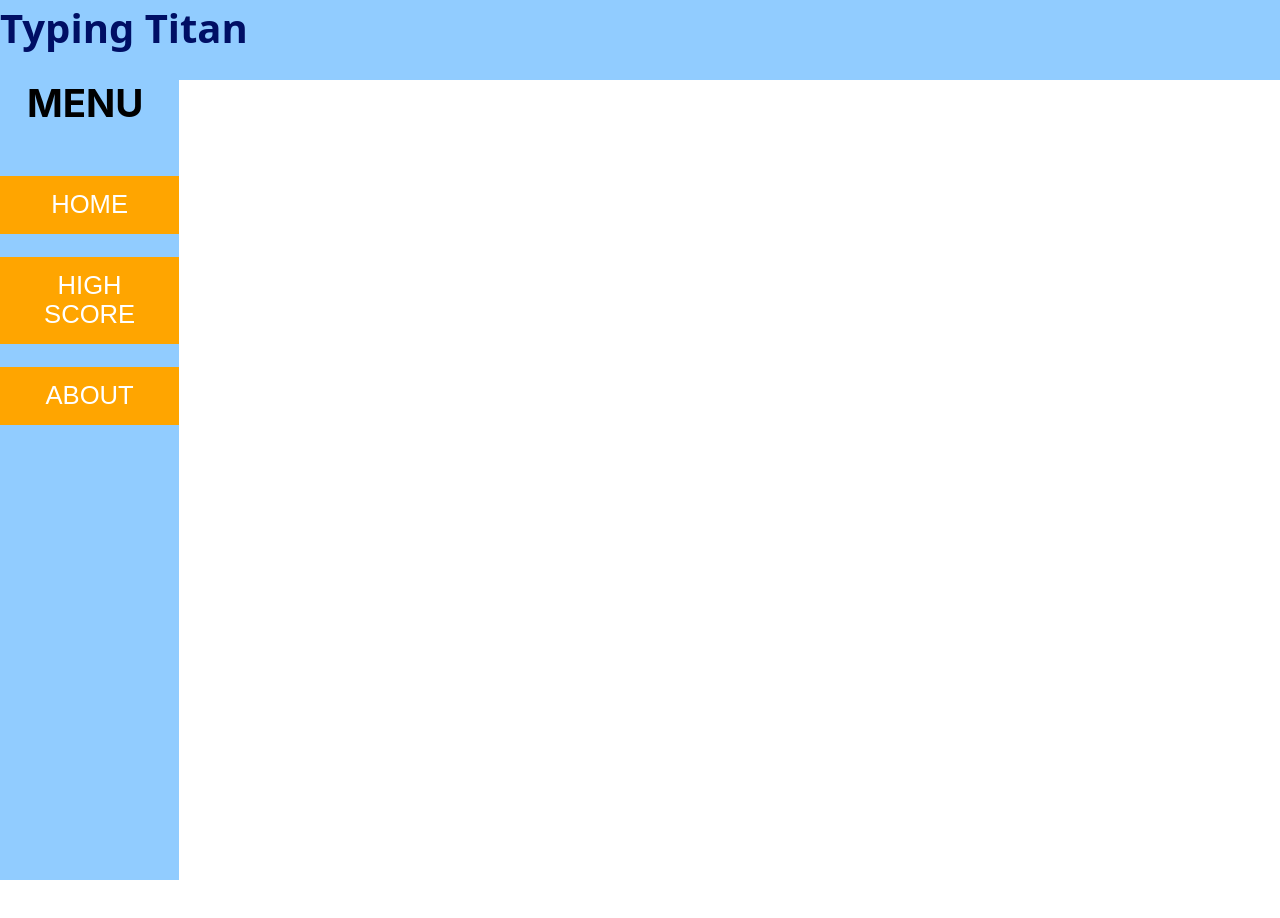
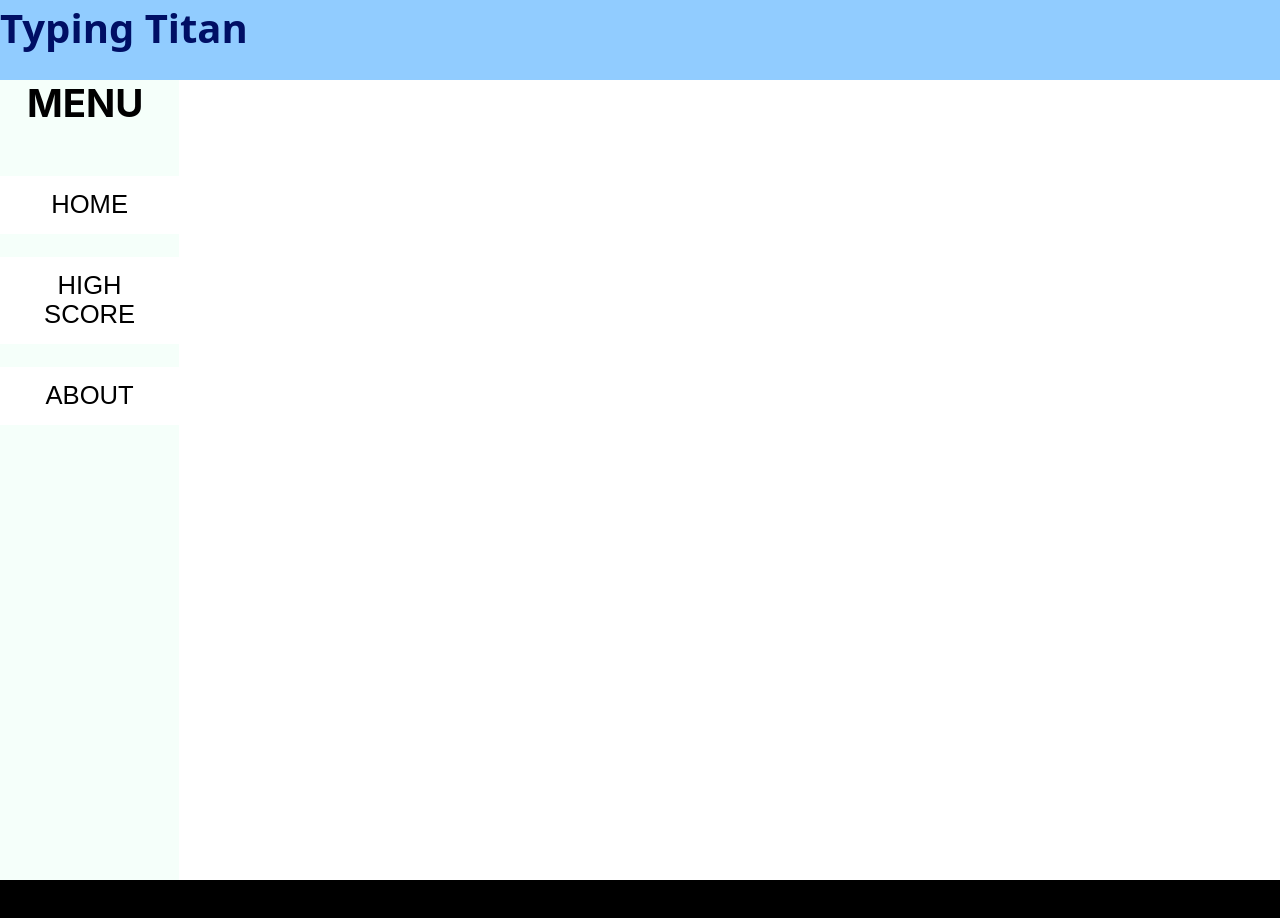
Before and after one commit to mammukb/typing_titan, a React (Create React App) app: page / in a window 1280 px wide. Shown: the top 918 px of the page. Before the commit the page ends 880 px from the top, so only its background shows below. Built offline with nearby package versions, Linux system fonts and the light colour scheme.

Commit message:
Design change

```diff
--- a/src/App.js
+++ b/src/App.js
@@ -6,6 +6,7 @@ import Home from  "./components/Home/Home"
 import Highscore from  "./components/Highscore/Highscore"
 import About from  "./components/About/About"
 import Game from "./components/Game/Game"
+import Footer from "./components/footer/Footer";
 
 
 
@@ -25,6 +26,7 @@ function App() {
   <Route   Component={Game} path="/game"  />
 </Routes>
 </div>
+<Footer/>
 
 
 
--- a/src/components/Namecard/Namecard.css
+++ b/src/components/Namecard/Namecard.css
@@ -5,7 +5,7 @@
     top: 0;
     width: 100%;
     height: 80px;
-
+    position: sticky;
 
 }
 .name{
--- a/src/components/Navbar/Navbar.css
+++ b/src/components/Navbar/Navbar.css
@@ -1,5 +1,5 @@
 .navbar{
-    background-color: #91ccff;
+    background-color:mintcream;
     height: 100vh;
     width: 14%;
 
@@ -19,9 +19,9 @@
 
 }
 .button {
-    background-color:#ffa500;
+    background-color:white;
     border: none;
-    color: white;
+    color: black;
     padding: 8% 14%;
     text-align: center;
     text-decoration: none;
@@ -30,6 +30,7 @@
     margin-top: 13%;
   }
   button:hover{
-    background-color:#b57f1b;
+    background-color :black;
+    color: white;
     cursor: pointer;
   }
--- /dev/null
+++ b/src/components/footer/Footer.js
@@ -0,0 +1,10 @@
+import './footer.css'
+import React from 'react'
+
+function Footer() {
+  return (
+    <div className='footer'>footer</div>
+  )
+}
+
+export default Footer
--- /dev/null
+++ b/src/components/footer/footer.css
@@ -0,0 +1,5 @@
+.footer{
+    background-color: black;
+    height: 7rem;
+    width: 100%;
+}
```
